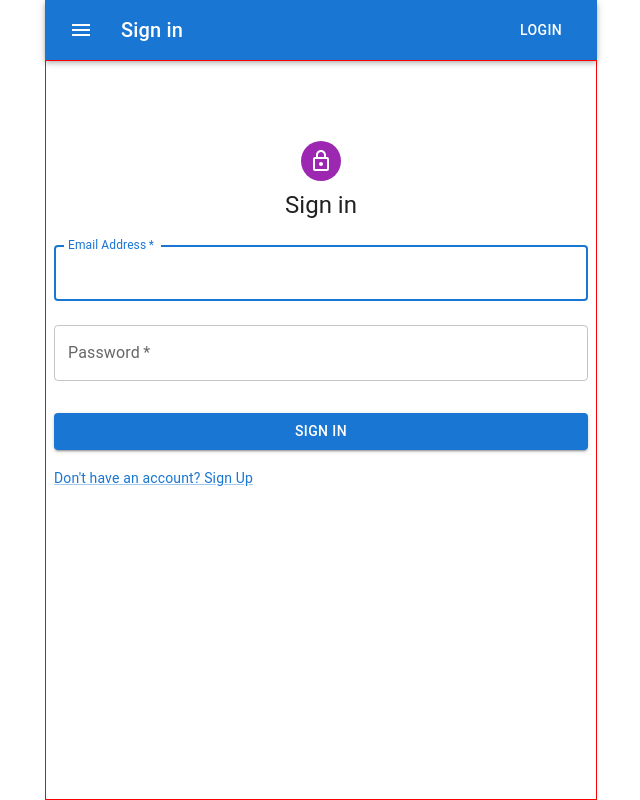
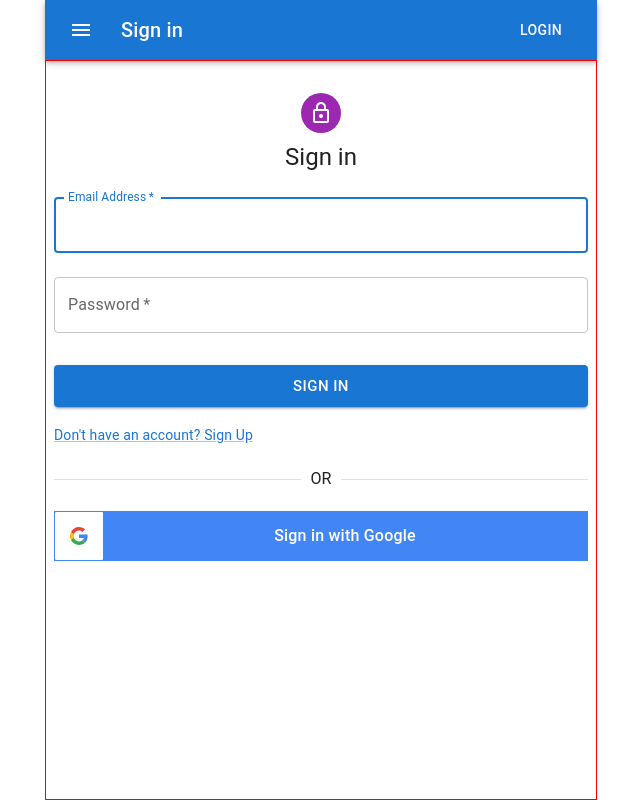
Before and after one commit to qaws7791/word-note, a Next.js app: page /signin in a window 1280 px wide. Shown: the whole page, without its empty margins (319-959 px from the left). Built offline with nearby package versions, Linux system fonts and the light colour scheme; no server answers.

Commit message:
google login 구현

```diff
--- /dev/null
+++ b/components/GoogleButton.tsx
@@ -0,0 +1,20 @@
+import './googleButton.css';
+
+export default function GoogleButton({onClick}) {
+  return (
+    <div className="gBtn" onClick={onClick} style={{width:'100%'}}>
+      <div className="gBtnWrapper">
+
+        <div className="gBtnIcon">
+          <div className="gBtnIconImage">
+            <svg version="1.1" xmlns="http://www.w3.org/2000/svg" width="18px" height="18px" viewBox="0 0 48 48" className="abcRioButtonSvg"><g><path fill="#EA4335" d="M24 9.5c3.54 0 6.71 1.22 9.21 3.6l6.85-6.85C35.9 2.38 30.47 0 24 0 14.62 0 6.51 5.38 2.56 13.22l7.98 6.19C12.43 13.72 17.74 9.5 24 9.5z"></path><path fill="#4285F4" d="M46.98 24.55c0-1.57-.15-3.09-.38-4.55H24v9.02h12.94c-.58 2.96-2.26 5.48-4.78 7.18l7.73 6c4.51-4.18 7.09-10.36 7.09-17.65z"></path><path fill="#FBBC05" d="M10.53 28.59c-.48-1.45-.76-2.99-.76-4.59s.27-3.14.76-4.59l-7.98-6.19C.92 16.46 0 20.12 0 24c0 3.88.92 7.54 2.56 10.78l7.97-6.19z"></path><path fill="#34A853" d="M24 48c6.48 0 11.93-2.13 15.89-5.81l-7.73-6c-2.15 1.45-4.92 2.3-8.16 2.3-6.26 0-11.57-4.22-13.47-9.91l-7.98 6.19C6.51 42.62 14.62 48 24 48z"></path><path fill="none" d="M0 0h48v48H0z"></path></g></svg>
+          </div>
+        </div>
+
+        <span className="gBtnContent">
+          <span>Sign in with Google</span>
+        </span>
+      </div>
+    </div>
+  )
+}
--- a/components/LoginForm.tsx
+++ b/components/LoginForm.tsx
@@ -1,6 +1,6 @@
 "use client";
 import { ReactElement } from "react";
-import { signIn } from "@/net/auth";
+import { signIn, signInWithGoogle } from "@/net/auth";
 import { useAuthContext } from "@/context/AuthContext";
 import { useRouter } from 'next/navigation';
 import NextLink from "next/link";
@@ -12,6 +12,8 @@ import Typography from "@mui/material/Typography/Typography";
 import TextField from "@mui/material/TextField/TextField";
 import Grid from '@mui/material/Grid';
 import Link from "@mui/material/Link";
+import Divider from '@mui/material/Divider';
+import GoogleButton from "./GoogleButton";
 
 
 export default function LoginForm(): ReactElement {
@@ -41,7 +43,7 @@ export default function LoginForm(): ReactElement {
   return (
     <Box
       sx={{
-        marginTop: 8,
+        marginTop: 2,
         display: 'flex',
         flexDirection: 'column',
         alignItems: 'center'
@@ -78,6 +80,7 @@ export default function LoginForm(): ReactElement {
         type="submit"
         fullWidth
         variant="contained"
+        size="large"
         sx={{ mt: 3, mb: 2 }}
       >
         Sign In
@@ -88,7 +91,11 @@ export default function LoginForm(): ReactElement {
                   {"Don't have an account? Sign Up"}
                 </Link>
               </Grid>
-        </Grid>
+      </Grid>
+      <Divider sx={{margin:'20px 0px'}}>OR</Divider>
+      <GoogleButton onClick={signInWithGoogle}/>
+
+
     </Box>
     </Box>
   );
--- /dev/null
+++ b/components/googleButton.css
@@ -0,0 +1,57 @@
+.gBtn {
+  height:50px;
+  width:240px;
+  background-color:#4285f4;
+  border:none;
+  color:#fff;
+  display: block;
+  vertical-align: top;
+  text-align: center;
+  white-space: nowrap;
+  display: block;
+  -webkit-user-select: none;
+  cursor: pointer;
+}
+
+.gBtn:hover {
+  background-color: #4285f4;
+  box-shadow: 0 0 3px 3px rgba(66,133,244,.3);
+}
+
+.gBtn:active {
+  background-color: #3367d6;
+}
+
+.gBtnWrapper {
+  height: 100%;
+  width: 100%;
+  display: block;
+}
+
+.gBtn .gBtnWrapper {
+  border: 1px solid transparent;
+}
+
+.gBtn .gBtnIcon {
+  padding: 15px;
+  background-color: #fff;
+  border-radius: 1px;
+  float: left;
+  display: block;
+}
+
+.gBtn .gBtnIconImage {
+  width: 18px;
+  height: 18px;
+  display: block;
+}
+
+.gBtn .gBtnContent {
+  font-size: 16px;
+  line-height: 48px;
+  font-family: Roboto,arial,sans-serif;
+  font-weight: 500;
+  letter-spacing: .21px;
+  margin-left: 6px;
+  margin-right: 6px;
+}
--- a/net/auth.ts
+++ b/net/auth.ts
@@ -3,6 +3,8 @@ import {
   getAuth,
   signInWithEmailAndPassword,
   createUserWithEmailAndPassword,
+  signInWithPopup,
+  GoogleAuthProvider,
   signOut,
   Auth,
   User,
@@ -38,5 +40,31 @@ export const logout = async ():Promise<void> => {
   return await signOut(auth);
 };
 
+// google login
+
+const provider = new GoogleAuthProvider();
+
+export const signInWithGoogle = () => {
+  signInWithPopup(auth, provider)
+  .then((result) => {
+    // This gives you a Google Access Token. You can use it to access the Google API.
+    const credential = GoogleAuthProvider.credentialFromResult(result);
+    const token = credential.accessToken;
+    // The signed-in user info.
+    const user = result.user;
+    console.log(user)
+    // IdP data available using getAdditionalUserInfo(result)
+    // ...
+  }).catch((error) => {
+    // Handle Errors here.
+    const errorCode = error.code;
+    const errorMessage = error.message;
+    // The email of the user's account used.
+    const email = error.customData.email;
+    // The AuthCredential type that was used.
+    const credential = GoogleAuthProvider.credentialFromError(error);
+    // ...
+  });
+}
 
 export default auth;
```
Also changed, not shown: public/g-logo.png (added).
